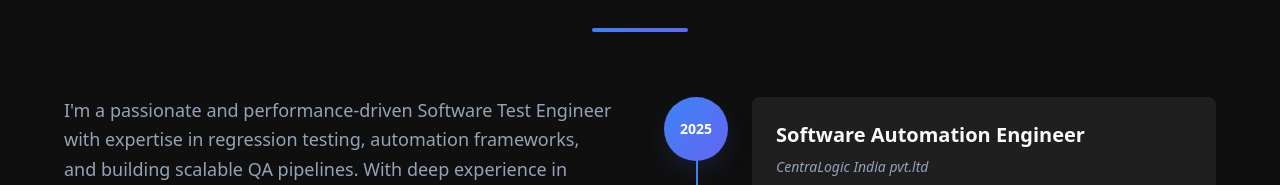
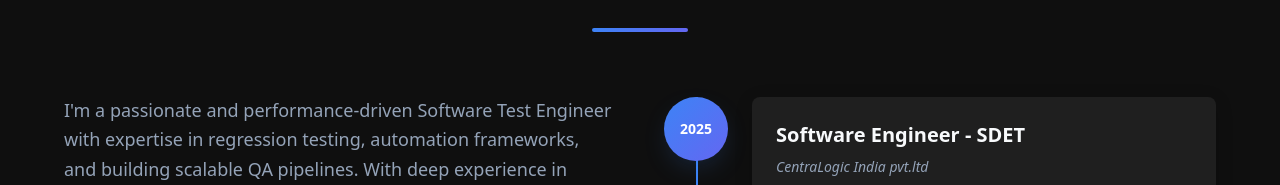
Before and after one commit to Meyashjadhav/meyashjadhav.github.io, a React (Vite) app: page / in a window 1280 px wide. Shown: the part 924-1109 px from the top of the page. Built offline with nearby package versions, Linux system fonts and the light colour scheme.

Commit message:
about section

```diff
--- a/src/components/About.tsx
+++ b/src/components/About.tsx
@@ -5,7 +5,7 @@ import { Code2, TestTube, Zap, Target } from 'lucide-react';
 const timeline = [
   {
     year: "2025",
-    title: "Software Automation Engineer",
+    title: "Software Engineer - SDET",
     company: "CentraLogic India pvt.ltd",
     description: "Began specializing in software testing and quality assurance at CentraLogic india pvt.ltd"
   },
--- a/src/components/Hero.tsx
+++ b/src/components/Hero.tsx
@@ -4,9 +4,8 @@ import { ChevronDown } from 'lucide-react';
 
 const typewriterTexts = [
   "Hi, I'm Yashodip Jadhav",
-  "A Developer",
-  "An Automation Software Engineer",
-  "Engineered to lead. Programmed for legacy"
+  "A Software Engineer - SDET",
+  "Engineered to lead. Programmed for legacy",
 ];
 
 export function Hero() {
```
